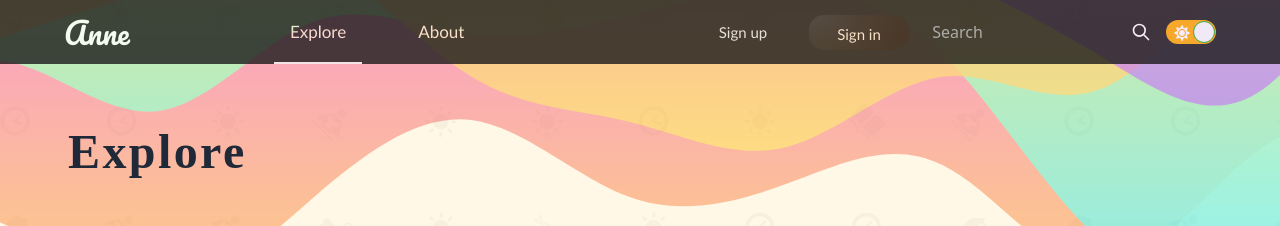
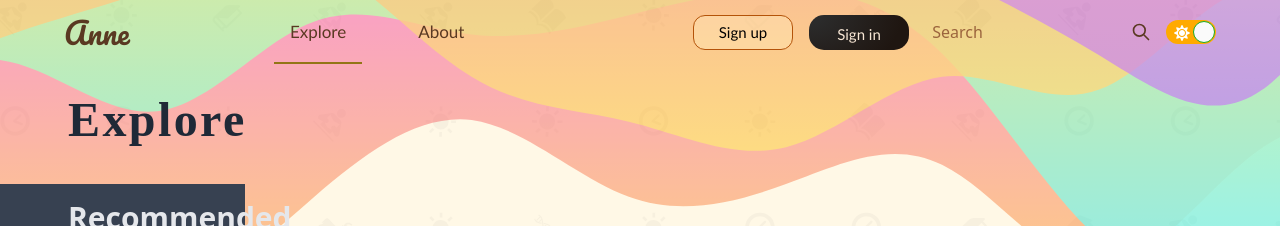
Before and after one commit to souris-dev/de-lib-anne-react, a React (Vite) app: page /books in a window 1280 px wide. Shown: the top 226 px of the page. Built offline with nearby package versions, Linux system fonts and the light colour scheme; a web font is replaced by a local one.

Commit message:
Navbar light theme, explore page margins fixed

```diff
--- a/src/components/NavbarAndFooter/Navbar.css
+++ b/src/components/NavbarAndFooter/Navbar.css
@@ -90,6 +90,11 @@ body::-webkit-scrollbar-thumb {
 
 .topnav-active-link {
   border-bottom: 4px solid #f2f2f2;
+  transform: translateY(2px);
+}
+
+.topnav-active-link-light {
+  border-bottom: 4px solid #927516;
   transform: translateY(2px);
 }
 
--- a/src/components/NavbarAndFooter/Navbar.jsx
+++ b/src/components/NavbarAndFooter/Navbar.jsx
@@ -57,11 +57,7 @@ export function Navbar() {
     <div className="relative">
       <nav
         className={`topnav w-full z-50 ${
-          currPage == "root"
-            ? theme.dark
-              ? ""
-              : "topnav-light"
-            : "topnav-bg-black"
+          theme.dark ? "topnav-bg-black" : "topnav-light"
         }`}
       >
         <div className="logo">
@@ -73,7 +69,11 @@ export function Navbar() {
           <div className="left-buttons">
             <Link
               className={`peach flex flex-row items-center ${
-                currPage == "explore" ? "topnav-active-link" : ""
+                currPage == "explore"
+                  ? theme.dark
+                    ? "topnav-active-link"
+                    : "topnav-active-link-light"
+                  : ""
               }`}
               to="/books"
               style={{ fontSize: "17px" }}
@@ -87,7 +87,7 @@ export function Navbar() {
           <div className="right-buttons">
             <Link
               className={`${
-                isLandingPageLightTheme()
+                !theme.dark
                   ? "bg-yellow-100 hover:bg-opacity-50 bg-opacity-30 border-yellow-700 border"
                   : "text-gray-200 border-0"
               } transform translate-x-6 transition-all duration-500 flex flex-row items-center justify-center rounded-xl pt-0"}`}
@@ -114,7 +114,7 @@ export function Navbar() {
                   style={{ height: "20px" }}
                   fill="none"
                   viewBox="0 0 24 24"
-                  stroke={`${isLandingPageLightTheme() ? "#5a3922" : "white"}`}
+                  stroke={`${theme.dark ? "white" : "#5a3922"}`}
                 >
                   <path
                     strokeLinecap="round"
--- a/src/pages/Explore.jsx
+++ b/src/pages/Explore.jsx
@@ -9,8 +9,8 @@ const BookSection = (props) => {
   const { themeData: theme } = useContext(ThemeContext);
 
   return (
-    <section className={theme.dark ? `mt-20` : `mt-28`}>
-      <div className={`-ml-7 ${theme.dark ? "mb-8" : "bg-gray-700 mb-16"} py-4 w-1/5`}>
+    <section style={{ marginTop: theme.dark ? `3vh` : `5vh`, marginBottom: theme.dark ? `3vh` : `10vh` }}>
+      <div className={`-ml-7 ${theme.dark ? "mb-8" : "bg-gray-700 mb-12"} py-4 w-1/5`}>
         <h2 className={`ml-16 pl-1 text-3xl ${theme.dark ? "tracking-wide font-light" : "font-semibold text-gray-200"}`}>
           {props.sectionTitle}
         </h2>
@@ -90,7 +90,7 @@ export function ExplorePage() {
   return (
     <div className="mx-7 mb-24">
       <main>
-        <header className={`ml-10 ${theme.dark ? "mt-16" : "mt-16"} bigheader`}>
+        <header className={`ml-10 ${theme.dark ? "mt-16" : "mt-8"} bigheader`}>
           <h1 className={`text-5xl tracking-wider ${theme.dark ? "text-white" : "font-bold text-gray-800"}`}>Explore</h1>
         </header>
 
```
